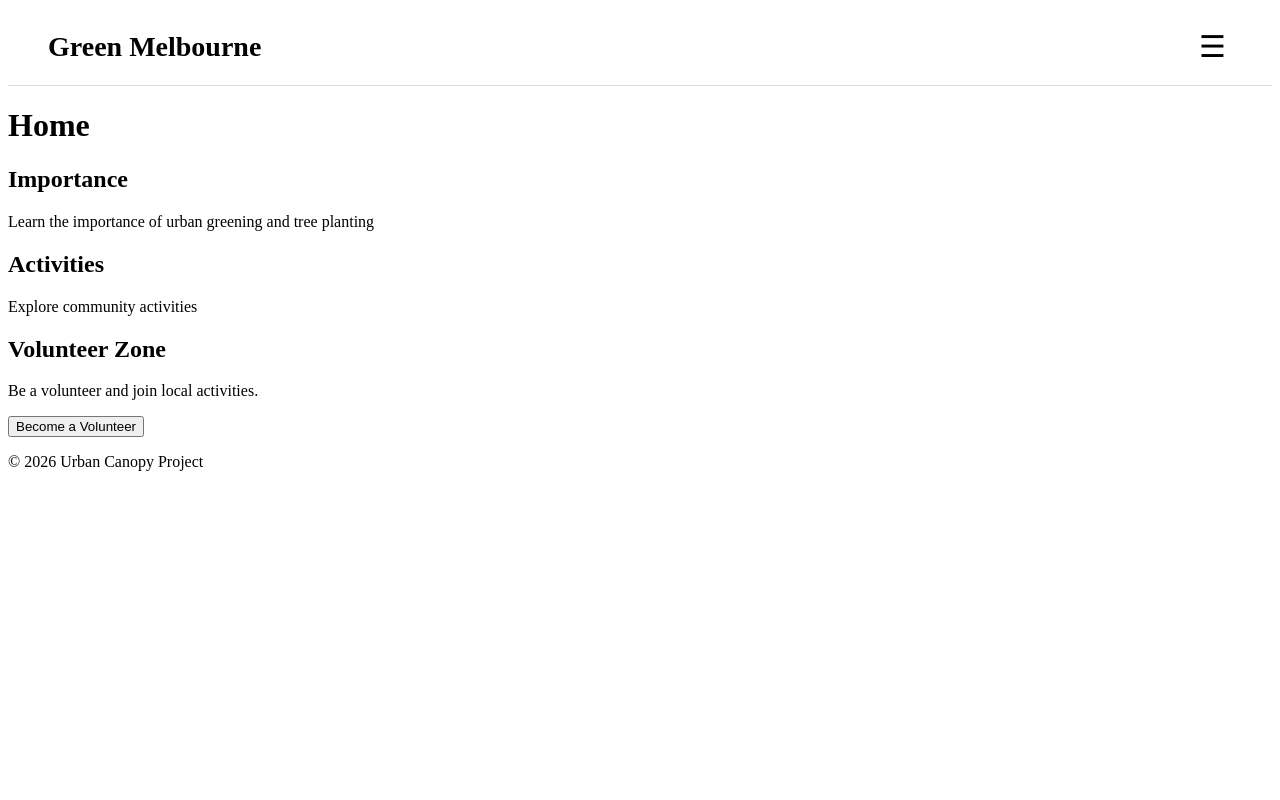
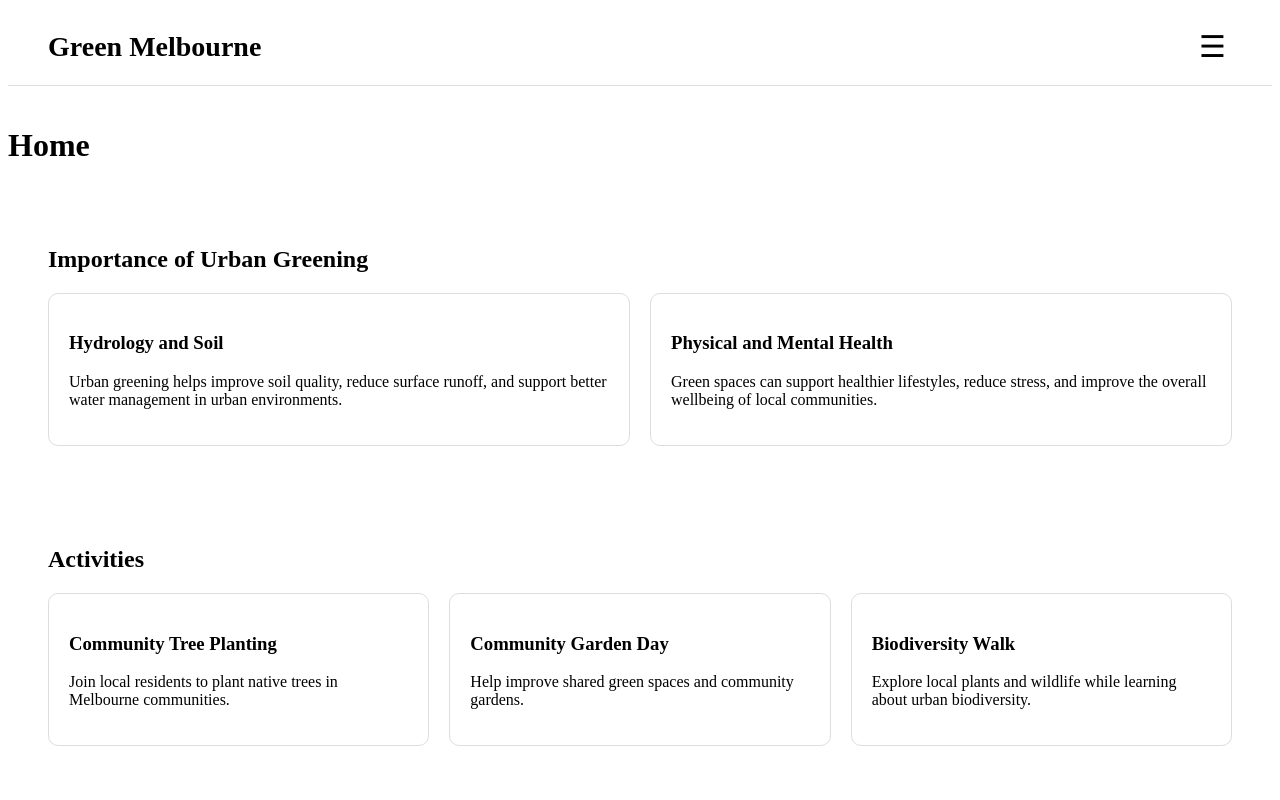
Before and after one commit to Frank-C-35839899/Assessment, a Vue app: page / in a window 1280 px wide. Shown: the top 800 px of the page. Built offline with nearby package versions, Linux system fonts and the light colour scheme; the HTML template or start-up script is replaced by a standard one.

Commit message:
3 section change 1

```diff
--- a/src/components/ActivitiesSection.vue
+++ b/src/components/ActivitiesSection.vue
@@ -1,7 +1,42 @@
 <template>
-  <section>
+  <section class="activities-section">
     <h2>Activities</h2>
 
-    <p>Explore community activities</p>
+    <div class="activity-list">
+      <div class="activity-card">
+        <h3>Community Tree Planting</h3>
+        <p>Join local residents to plant native trees in Melbourne communities.</p>
+      </div>
+
+      <div class="activity-card">
+        <h3>Community Garden Day</h3>
+        <p>Help improve shared green spaces and community gardens.</p>
+      </div>
+
+      <div class="activity-card">
+        <h3>Biodiversity Walk</h3>
+        <p>Explore local plants and wildlife while learning about urban biodiversity.</p>
+      </div>
+    </div>
   </section>
 </template>
+
+<style scoped>
+.activities-section {
+  padding: 40px;
+}
+
+.activity-list {
+  display: flex;
+  gap: 20px;
+  flex-wrap: wrap;
+}
+
+.activity-card {
+  flex: 1;
+  min-width: 220px;
+  padding: 20px;
+  border: 1px solid #ddd;
+  border-radius: 10px;
+}
+</style>
--- a/src/components/ImportanceSection.vue
+++ b/src/components/ImportanceSection.vue
@@ -1,7 +1,43 @@
 <template>
-  <section>
-    <h2>Importance</h2>
+  <section class="importance-section">
+    <h2>Importance of Urban Greening</h2>
 
-    <p>Learn the importance of urban greening and tree planting</p>
+    <div class="cards">
+      <div class="card">
+        <h3>Hydrology and Soil</h3>
+        <p>
+          Urban greening helps improve soil quality, reduce surface runoff, and support better water
+          management in urban environments.
+        </p>
+      </div>
+
+      <div class="card">
+        <h3>Physical and Mental Health</h3>
+        <p>
+          Green spaces can support healthier lifestyles, reduce stress, and improve the overall
+          wellbeing of local communities.
+        </p>
+      </div>
+    </div>
   </section>
 </template>
+
+<style scoped>
+.importance-section {
+  padding: 40px;
+}
+
+.cards {
+  display: flex;
+  gap: 20px;
+  flex-wrap: wrap;
+}
+
+.card {
+  flex: 1;
+  min-width: 250px;
+  padding: 20px;
+  border: 1px solid #ddd;
+  border-radius: 10px;
+}
+</style>
--- a/src/components/VolunteerSection.vue
+++ b/src/components/VolunteerSection.vue
@@ -1,9 +1,26 @@
 <template>
-  <section>
+  <section class="volunteer-section">
     <h2>Volunteer Zone</h2>
 
-    <p>Be a volunteer and join local activities.</p>
+    <p>
+      Become part of the community and help create greener, healthier and more biodiverse
+      neighbourhoods.
+    </p>
 
     <button>Become a Volunteer</button>
   </section>
 </template>
+
+<style scoped>
+.volunteer-section {
+  padding: 40px;
+  text-align: center;
+}
+
+button {
+  padding: 12px 24px;
+  border: none;
+  border-radius: 6px;
+  cursor: pointer;
+}
+</style>
--- a/src/views/HomeView.vue
+++ b/src/views/HomeView.vue
@@ -5,7 +5,7 @@ import VolunteerSection from '../components/VolunteerSection.vue'
 </script>
 
 <template>
-  <div>
+  <div class="home-page">
     <h1>Home</h1>
 
     <ImportanceSection />
@@ -13,3 +13,9 @@ import VolunteerSection from '../components/VolunteerSection.vue'
     <VolunteerSection />
   </div>
 </template>
+
+<style scoped>
+.home-page {
+  padding-top: 20px;
+}
+</style>
```
